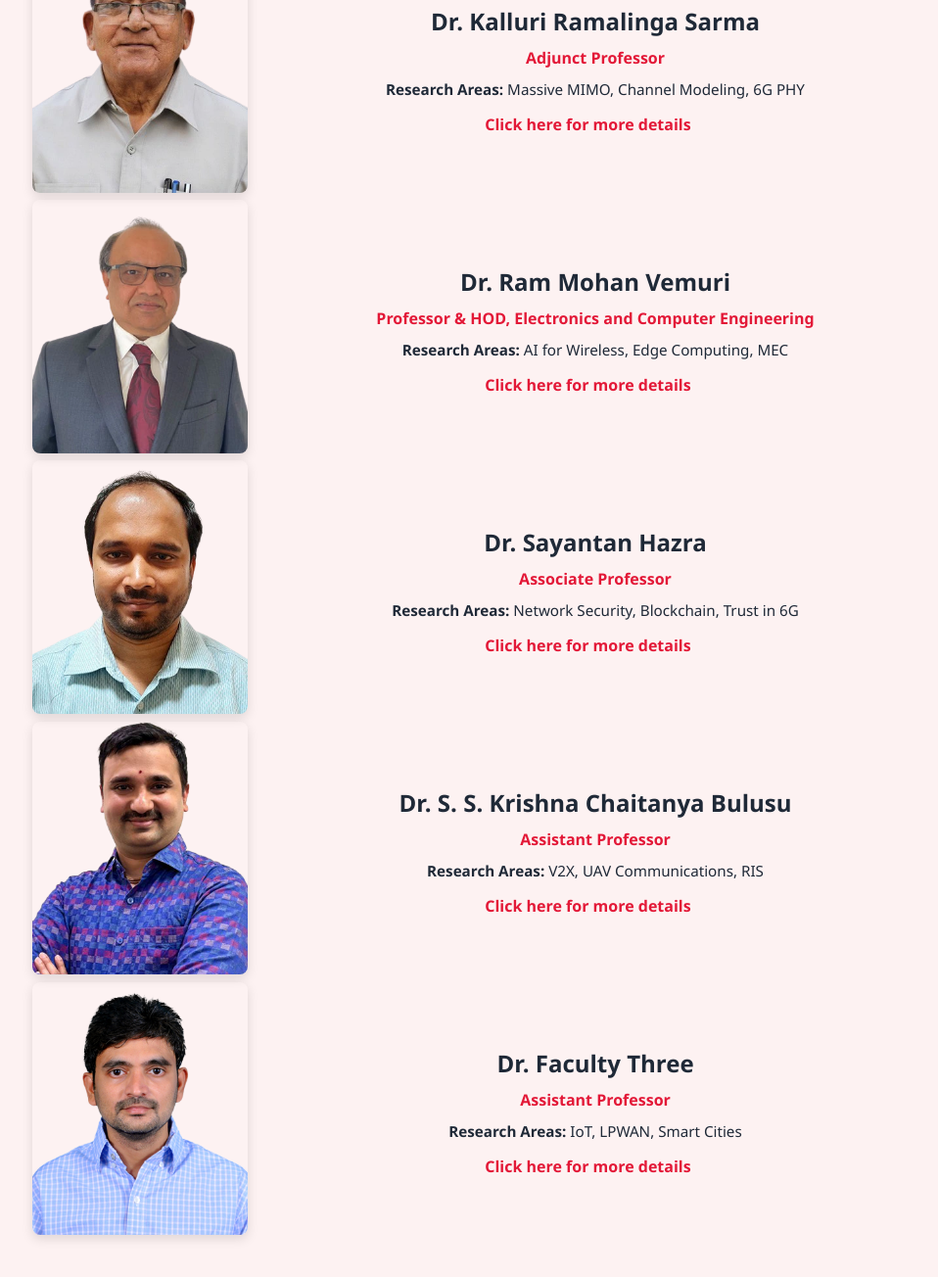
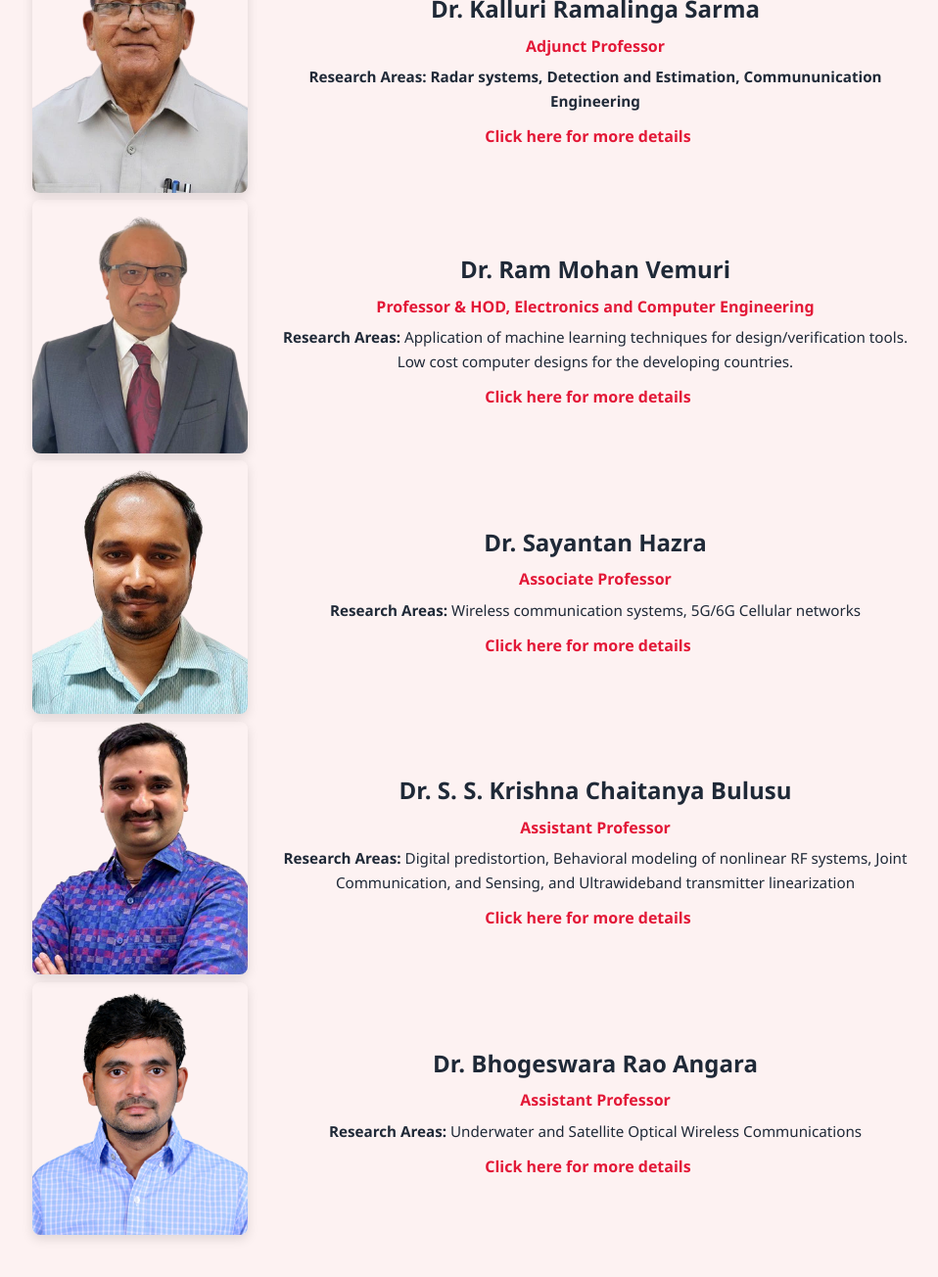
Before and after one commit to chandharlabs/Mu-6G-Innovation-Lab, a plain HTML site: page team.html in a window 1280 px wide. Shown: the part 1045-2349 px from the top of the page at 98% size, without its empty margins (157-1115 px from the left). Drawn offline with Linux system fonts and the light colour scheme.

Commit message:
Update team.html

```diff
--- a/team.html
+++ b/team.html
@@ -96,13 +96,14 @@
   <!-- Faculty 1 -->
   <div class="faculty-profile">
     <div class="faculty-photo">
-      <img src="images/sharma_photo.png" alt="Dr. Faculty One">
+      <img src="images/sharma_photo.png" alt="Dr. Kalluri Ramalinga Sarma">
     </div>
     <div class="faculty-info">
       <h3>Dr. Kalluri Ramalinga Sarma</h3>
       <p class="designation">Adjunct Professor</p>
       <ul class="faculty-details">
-        <li><strong>Research Areas:</strong> Massive MIMO, Channel Modeling, 6G PHY</li>
+        <li><strong>Research Areas: Radar systems, Detection and Estimation, Commununication Engineering</strong>
+</li>
       </ul>
 
       <div class="faculty-links">
@@ -116,7 +117,7 @@
   <!-- Faculty 2 -->
   <div class="faculty-profile">
     <div class="faculty-photo">
-      <img src="images/ramvemuri_photo.png" alt="Dr. Faculty Two">
+      <img src="images/ramvemuri_photo.png" alt="Dr. Ram Mohan Vemuri">
     </div>
     <div class="faculty-info">
       <h3>Dr. Ram Mohan Vemuri</h3>
@@ -124,7 +125,7 @@
 
 
       <ul class="faculty-details">
-        <li><strong>Research Areas:</strong> AI for Wireless, Edge Computing, MEC</li>
+        <li><strong>Research Areas:</strong> Application of machine learning techniques for design/verification tools. Low cost computer designs for the developing countries.</li>
       </ul>
 
       <div class="faculty-links">
@@ -139,14 +140,14 @@
   <!-- Faculty 3 -->
   <div class="faculty-profile">
     <div class="faculty-photo">
-      <img src="images/sayantan_photo.png" alt="Dr. Faculty Four">
+      <img src="images/sayantan_photo.png" alt="Dr. Sayantan Hazra">
     </div>
     <div class="faculty-info">
       <h3>Dr. Sayantan Hazra</h3>
       <p class="designation">Associate Professor</p>
 
       <ul class="faculty-details">
-        <li><strong>Research Areas:</strong> Network Security, Blockchain, Trust in 6G</li>
+        <li><strong>Research Areas:</strong> Wireless communication systems, 5G/6G Cellular networks</li>
       </ul>
 
       <div class="faculty-links">
@@ -160,14 +161,14 @@
   <!-- Faculty 4 -->
   <div class="faculty-profile">
     <div class="faculty-photo">
-      <img src="images/krishna_photo.png" alt="Dr. Faculty Five">
+      <img src="images/krishna_photo.png" alt="Dr. S. S. Krishna Chaitanya Bulusu">
     </div>
     <div class="faculty-info">
       <h3>Dr. S. S. Krishna Chaitanya Bulusu</h3>
       <p class="designation">Assistant Professor</p>
 
       <ul class="faculty-details">
-        <li><strong>Research Areas:</strong> V2X, UAV Communications, RIS</li>
+        <li><strong>Research Areas:</strong> Digital predistortion, Behavioral modeling of nonlinear RF systems, Joint Communication, and Sensing, and Ultrawideband transmitter linearization</li>
       </ul>
 
       <div class="faculty-links">
@@ -182,14 +183,14 @@
   <!-- Faculty 5 -->
   <div class="faculty-profile">
     <div class="faculty-photo">
-      <img src="images/bhogeswara_photo.png" alt="Dr. Faculty Three">
+      <img src="images/bhogeswara_photo.png" alt="Dr. Bhogeswara Rao Angara">
     </div>
     <div class="faculty-info">
-      <h3>Dr. Faculty Three</h3>
+      <h3>Dr. Bhogeswara Rao Angara</h3>
       <p class="designation">Assistant Professor</p>
 
       <ul class="faculty-details">
-        <li><strong>Research Areas:</strong> IoT, LPWAN, Smart Cities</li>
+        <li><strong>Research Areas:</strong> Underwater and Satellite Optical Wireless Communications</li>
       </ul>
 
       <div class="faculty-links">
```
